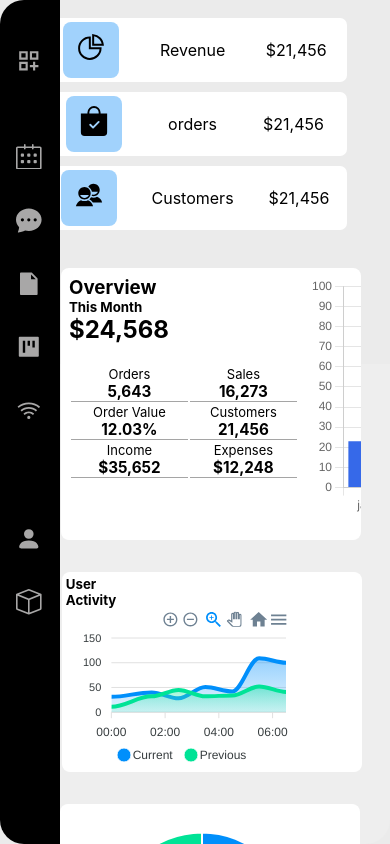
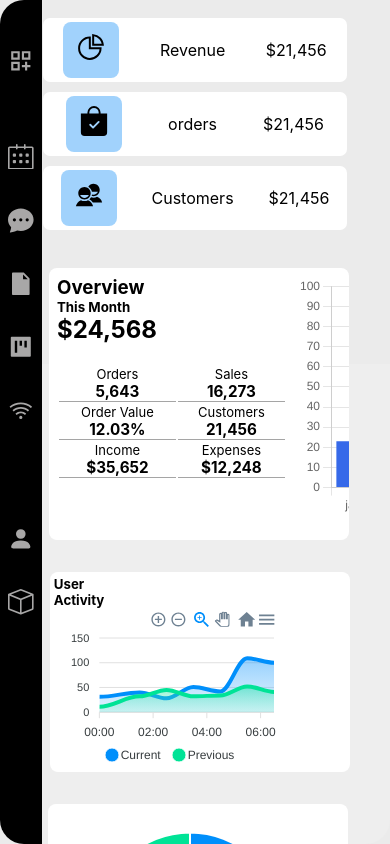
Before and after one commit to vikas703/Admin-Dash, a React (Create React App) app: page / in a window 390 px wide. Built offline with nearby package versions, Linux system fonts and the light colour scheme.

Commit message:
any name

```diff
--- a/src/Components/Boxes/Boxes.css
+++ b/src/Components/Boxes/Boxes.css
@@ -135,7 +135,7 @@
         grid-gap: 2rem;
         margin-top: 2rem;
         overflow: scroll;
-        margin-left: 2rem;
+
 
     }
     .Box1{
--- a/src/Components/RightSide/RightSide.css
+++ b/src/Components/RightSide/RightSide.css
@@ -13,7 +13,7 @@
 @media screen and (max-width: 1200px) {
     .Rightside{
        margin-right: 0;
-       margin-left: 50px;
+
        height: 90vh;
 
     }
--- a/src/Components/SideBar/SideBar.css
+++ b/src/Components/SideBar/SideBar.css
@@ -67,7 +67,12 @@
 .sidebar-item.open  .sidebar-content{
     height: auto;
 }
+.outside{
+    font-size: 25px;
+    margin-left: 14rem;
+    z-index: 9;
 
+}
 
 
 @media screen and (max-width: 1200px) {
@@ -90,11 +95,23 @@
 
 }
 
-@media screen and (max-width: 600px) {
+@media screen and (max-width: 700px) {
     .sidebar{
-        width: 60px;
-        height: 100%;
-        z-index: 1;
+        width: 50px;
+        z-index: 3;
+        margin-left: -0.5rem;
+    }
+    .sidebar-content{
+        display: none;
+    }
+    .hello{
+        display: none;
+    }
+    .second{
+        display: none;
+    }
+    .first{
+        font-size: 1.6rem;
     }
 
 
--- a/src/Components/table/Table.css
+++ b/src/Components/table/Table.css
@@ -56,7 +56,7 @@
   .tables{
     margin-top: -6rem;
     width: 300px;
-    margin-left: 2rem;
+
     overflow-x: scroll;
   }
 }
```
